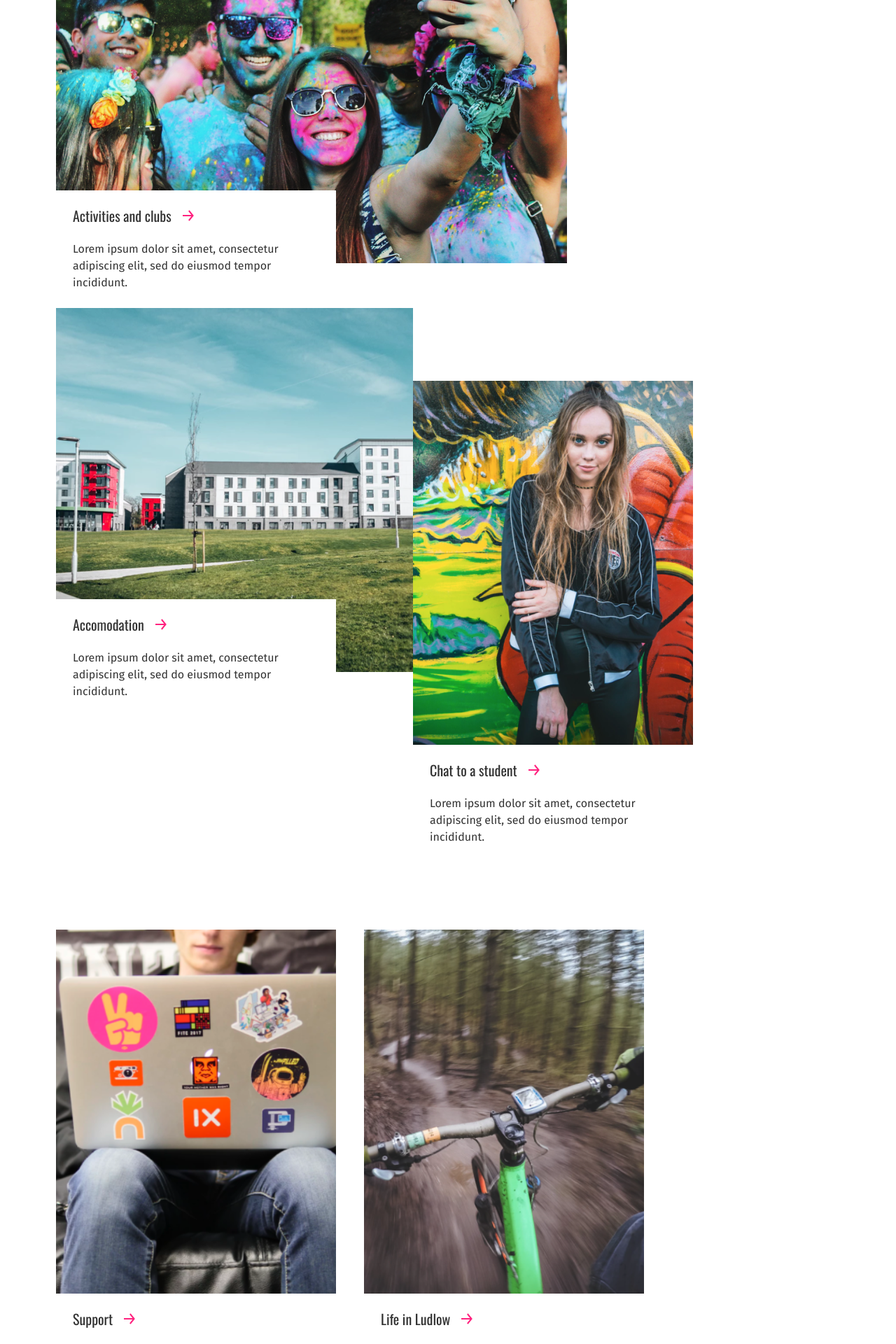
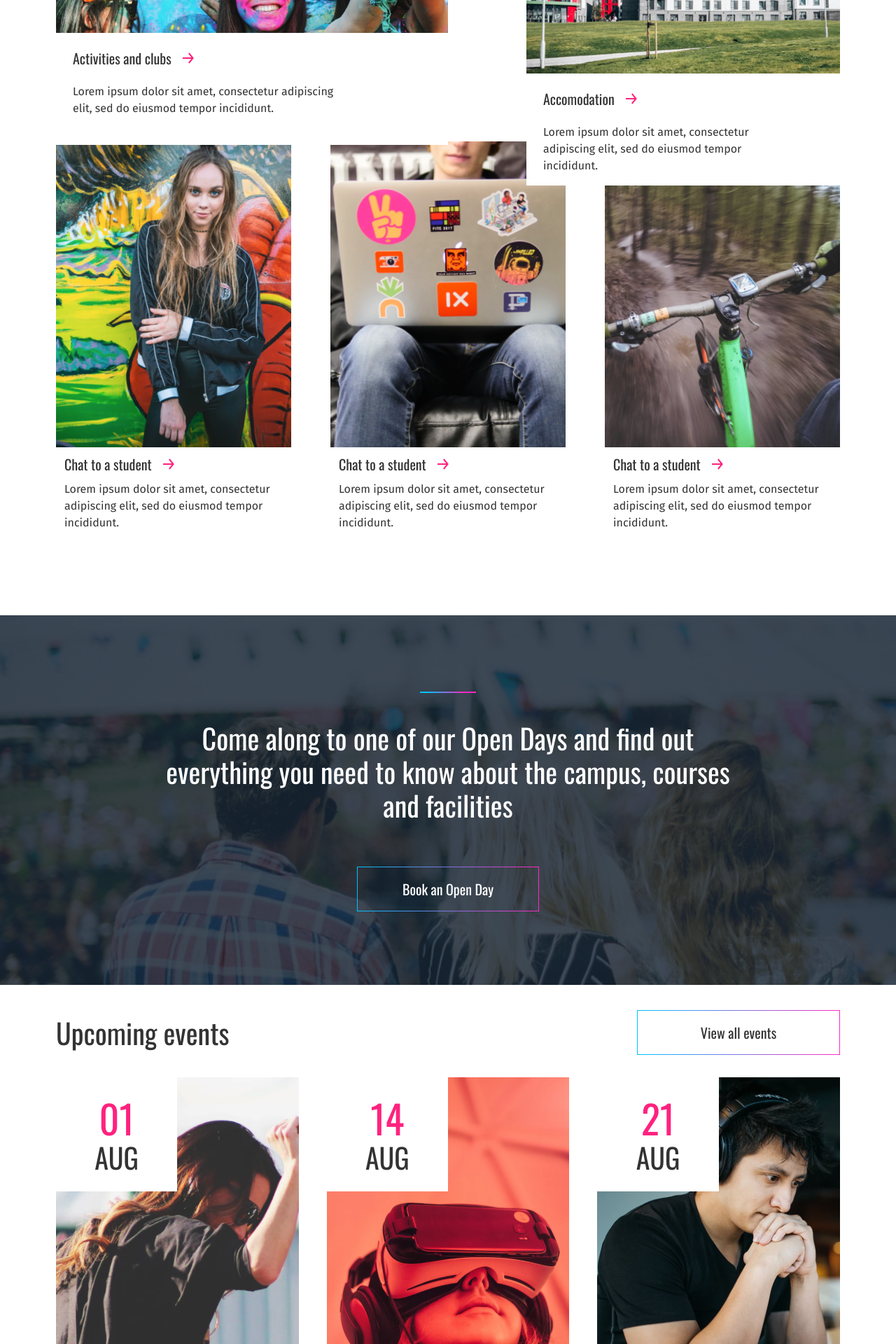
Before and after one commit to SPARKY892/zengenti, a React (Create React App) app: page / in a window 1280 px wide. Shown: the part 880-2800 px from the top of the page at 70% size. Built offline with nearby package versions, Linux system fonts and the light colour scheme.

Commit message:
Adding styling for 1024px wide displays

```diff
--- a/src/components/Banner.scss
+++ b/src/components/Banner.scss
@@ -25,10 +25,6 @@
     color: #fff;
 }
 
-.banner-btn-background {
-    padding: 1px;
-}
-
 .banner-btn {
     width: 260px;
     height: 64px;
@@ -36,7 +32,9 @@
     border-image-slice: 1;
     border-width: 1px;
     background-color: transparent;
-
+    display: flex;
+    justify-content: center;
+    align-items: center;
 }
 
 .banner-btn h5 {
--- a/src/components/Cards.js
+++ b/src/components/Cards.js
@@ -5,12 +5,14 @@ import CardImage3 from '../images/card-image-3.svg';
 import CardImage4 from '../images/card-image-4.svg';
 import CardImage5 from '../images/card-image-5.svg';
 import ArrowIcon from '../images/arrow.svg';
+import SmallCards from './SmallCards';
 import './Cards.scss';
 
 const Cards = () => {
     return(
         <React.Fragment>
             <div className="card-container">
+                <div className="card-top-row-container">
                     <div className="card1-container">
                         <img src={CardImage1} className="card1-image"/>
                         <div className="card-overlay">
@@ -31,35 +33,11 @@ const Cards = () => {
                             <p className="card-text">Lorem ipsum dolor sit amet, consectetur adipiscing elit, sed do eiusmod tempor incididunt.</p>
                         </div>
                     </div>
-                <div className="card3-container">
-                    <img src={CardImage3} className="card3-image"/>
-                    <div className="card-detail">
-                        <div className="card-sub-container">
-                            <h5 className="card-header">Chat to a student</h5>
-                            <img src={ArrowIcon} alt="arrow" />
                 </div>
-                        <p className="card-text">Lorem ipsum dolor sit amet, consectetur adipiscing elit, sed do eiusmod tempor incididunt.</p>
-                    </div>
-                </div>
-                <div className="card4-container">
-                    <img src={CardImage4} className="card4-image"/>
-                    <div className="card-detail">
-                        <div className="card-sub-container">
-                            <h5 className="card-header">Support</h5>
-                            <img src={ArrowIcon} alt="arrow" />
-                        </div>
-                        <p className="card-text">Lorem ipsum dolor sit amet, consectetur adipiscing elit, sed do eiusmod tempor incididunt.</p>
-                    </div>
-                </div>
-                <div className="card5-container">
-                    <img src={CardImage5} className="card5-image"/>
-                    <div className="card-detail">
-                        <div className="card-sub-container">
-                            <h5 className="card-header">Life in Ludlow</h5>
-                            <img src={ArrowIcon} alt="arrow" />
-                        </div>
-                        <p className="card-text">Lorem ipsum dolor sit amet, consectetur adipiscing elit, sed do eiusmod tempor incididunt.</p>
-                    </div>
+                <div className="card-bottom-row-container">
+                    <SmallCards imageSource={CardImage3} />
+                    <SmallCards imageSource={CardImage4} />
+                    <SmallCards imageSource={CardImage5} />
                 </div>
             </div>
         </React.Fragment>
--- a/src/components/Cards.scss
+++ b/src/components/Cards.scss
@@ -1,7 +1,17 @@
 .card-container {
     padding: 0 5%;
+}
+
+.card-top-row-container {
     display: flex;
     flex-wrap: wrap;
+    justify-content: space-between;
+}
+
+.card-bottom-row-container {
+    display: flex;
+    flex-wrap: wrap;
+    justify-content: space-between;
 }
 
 .card-overlay {
@@ -32,56 +42,77 @@
     font-weight: normal;
     font-size: 16px;
     line-height: 24px;
-    width: 352px;
+    width: 70%;
     height: 72px;
 }
 
-@media screen and (min-width: 800px) {
+@media screen and (min-width: 1024px) {
     .card-container {
         padding: 0 80px;
+    }
+
+    .card1-container {
+        width: 50%;
+        height: 450px;
+    }
+
+    .card1-image {
+        width: 100%;
+    }
+
+    .card2-container {
+        width: 40%;
+        height: 450px;
+    }
+
+    .card2-image {
+        width: 100%;
+    }
+}
+
+@media screen and (min-width: 1440px) {
+    .card-container {
         margin-top: 104px;
+    }
+
+    .card-top-row-container {
+        flex-wrap: nowrap;
+    }
+
+    .card-bottom-row-container {
+        flex-wrap: nowrap;
     }
 
     .card1-container {
         margin-right: 40px;
         height: 584px;
+        width: 730px;
     }
 
     .card2-container {
         height: 584px;
+        width: 510px;
     }
 
     .card-overlay {
+        top: -108px;
         width: 400px;
         height: 168px;
     }
 
     .card1-image {
-        width: 730;
-        height: 520;
+        width: 730px;
+        height: 520px;
     }
 
-    .card3-container {
-        display: flex;
-        flex-direction: column;
-        width: 400px;
-        margin-top: 104px;
-        margin-right: 40px;
+    .card2-image {
+        width: 510px;
+        height: 520px;
     }
 
-    .card4-container {
-        display: flex;
-        flex-direction: column;
-        width: 400px;
-        margin-top: 104px;
-        margin-right: 40px;
+    .card-text {
+        width: 352px;
+        margin-top: 24px;
+        padding-left: 24px;
     }
-
-    .card5-container {
-        display: flex;
-        flex-direction: column;
-        width: 400px;
-        margin-top: 104px;
-    }
-
 }
--- a/src/components/Header.scss
+++ b/src/components/Header.scss
@@ -24,10 +24,6 @@
     transition: all 0.5s ease;
     overflow-x: hidden;
     background-color: white;
-}
-
-.nav-item-container {
-    margin-top: 30%;
 }
 
 .nav-item {
@@ -60,7 +56,7 @@
     cursor: pointer;
 }
 
-h5 {
+.nav-item h5 {
   margin: 0;
 }
 
@@ -75,6 +71,7 @@ h5 {
     width: auto;
     height: auto;
     left: auto;
+
   }
 
   .nav-container.active {
@@ -84,12 +81,11 @@ h5 {
   .nav-item-container {
     display: flex;
     margin-top: 0;
-    height: 24px;
   }
 
   .nav-item {
-    margin-top: 0;
     padding: 0 20px;
+    overflow: hidden;
   }
 
   .nav-item.nav-search {
--- a/src/components/Hero.scss
+++ b/src/components/Hero.scss
@@ -64,6 +64,9 @@
     border-image-slice: 1;
     border-width: 1px;
     background-color: transparent;
+    display: flex;
+    justify-content: center;
+    align-items: center;
 }
 
 .hero-img {
--- /dev/null
+++ b/src/components/SmallCards.js
@@ -0,0 +1,20 @@
+import React from 'react';
+import './SmallCards.scss';
+import ArrowIcon from '../images/arrow.svg';
+
+const SmallCards = ({ imageSource }) => {
+    return(
+        <div className="small-card-container">
+            <img src={imageSource} className="small-card-image"/>
+                <div className="small-card-detail">
+                    <div className="small-card-sub-container">
+                        <h5 className="small-card-header">Chat to a student</h5>
+                        <img src={ArrowIcon} alt="arrow" />
+                    </div>
+                    <p className="small-card-text">Lorem ipsum dolor sit amet, consectetur adipiscing elit, sed do eiusmod tempor incididunt.</p>
+                </div>
+            </div>
+    );
+};
+
+export default SmallCards;
--- /dev/null
+++ b/src/components/SmallCards.scss
@@ -0,0 +1,46 @@
+.small-card-container {
+    display: flex;
+    flex-direction: column;
+    width: 30%;
+}
+
+.small-card-sub-container {
+    display: flex;
+    align-items: center;
+    padding-top: 12px;
+    padding-left: 12px;
+}
+
+.small-card-header {
+    margin: 0 16px 0 0;
+}
+
+.small-card-text {
+    text-align: left;
+    margin-top: 12px;
+    padding-left: 12px;
+    font-style: normal;
+    font-weight: normal;
+    font-size: 16px;
+    line-height: 24px;
+
+}
+
+@media screen and (min-width: 1440px) {
+    .small-card-container {
+        width: 400px;
+        margin-top: 104px;
+    }
+
+    .small-card-sub-container {
+        padding-top: 24px;
+        padding-left: 24px;
+    }
+
+    .small-card-text {
+        margin-top: 24px;
+        padding-left: 24px;
+        width: 352px;
+        height: 72px;
+    }
+}
--- a/src/components/Upcoming.scss
+++ b/src/components/Upcoming.scss
@@ -1,3 +1,7 @@
+.upcoming-container {
+    padding: 0 80px;
+}
+
 .upcoming-header-container {
     display: flex;
     justify-content: space-between;
@@ -11,6 +15,9 @@
     border-image-slice: 1;
     border-width: 1px;
     background-color: transparent;
+    display: flex;
+    justify-content: center;
+    align-items: center;
 }
 
 .upcoming-sub-container {
@@ -21,8 +28,11 @@
 
 .upcoming-event-container {
     position: relative;
-    width: 400px;
-    height: 624px;
+    width: 100%;
+}
+
+.upcoming-image {
+    width: 100%;
 }
 
 .upcoming-date-container {
@@ -31,8 +41,8 @@
     flex-direction: column;
     justify-content: center;
     align-items: center;
-    width: 180px;
-    height: 176px;
+    width: 50%;
+    height: 40%;
     top: 0;
     background-color: #fff;
 }
@@ -60,17 +70,46 @@
 
 .upcoming-text {
     position: absolute;
-    top: 496px;
     left: 16px;
     right: 16px;
-    width: 368px;
+    bottom: 32px;
     color: #fff;
     text-align: left;
     margin: 0;
 }
 
-@media screen and (min-width: 800px) {
+@media screen and (min-width: 1024px) {
+    .upcoming-date-container {
+        width: 50%;
+        height: 30%;
+    }
+}
+
+@media screen and (min-width: 1440px) {
     .upcoming-container {
         padding: 0 80px;
     }
+
+    .upcoming-event-container {
+        position: relative;
+        width: 400px;
+        height: 624px;
+    }
+
+    .upcoming-date-container {
+        width: 180px;
+        height: 176px;
+    }
+
+    .upcoming-image {
+        width: 400px;
+        height: 624px;
+    }
+
+    .upcoming-text {
+        top: 496px;
+        left: 16px;
+        right: 16px;
+        width: 368px;
+    }
 }
```
Also changed, not shown: src/components/Footer.js (line endings or trailing spaces). Lines whose indentation alone changed are shown as unchanged.
